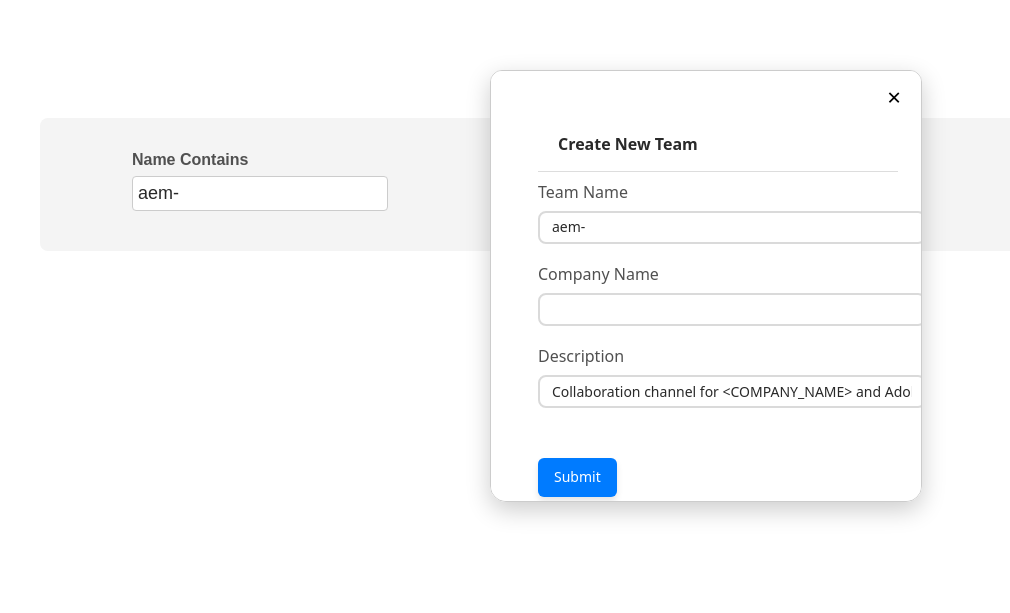
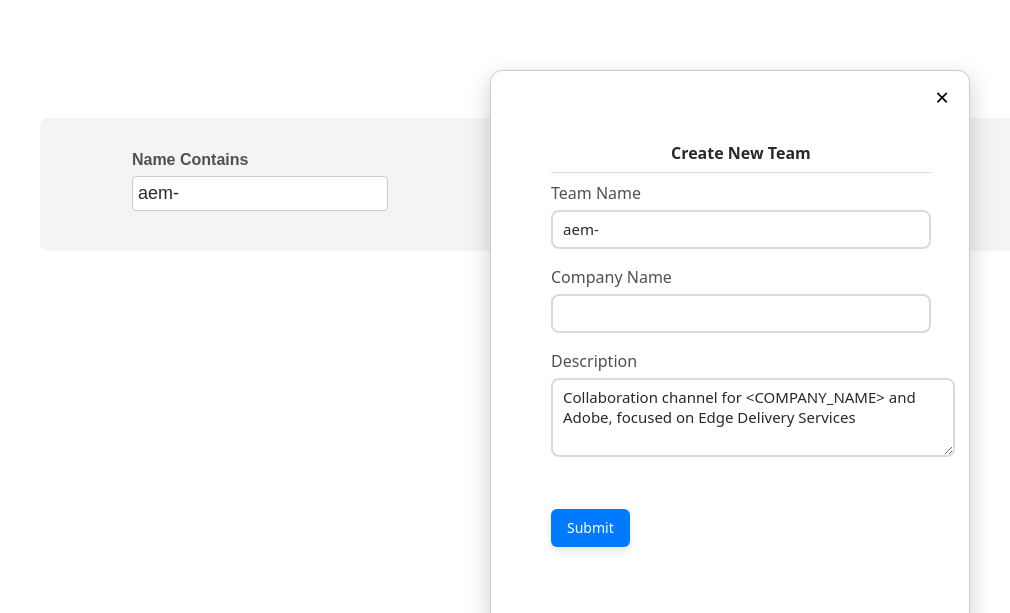
Before and after one commit to aemdemos/eds-channel-tracker, a website: page teams-admin/index.html in a window 1280 px wide. Both pictures are taken after a click on the button "Create New Team". Shown: the part 262-875 px from the top of the page, 0-1010 px from the left. Before the commit the page ends 800 px from the top, so only its background shows below. Drawn offline with Linux system fonts and the light colour scheme.

Commit message:
createTeamModal

```diff
--- a/teams-admin/main.css
+++ b/teams-admin/main.css
@@ -680,3 +680,55 @@ td.member-column:hover {
 #create-team-form input {
     margin-bottom: 20px;
 }
+.create-team-modal,
+#create-team-modal.modal {
+    max-height: 90vh; /* Use up to 90% of viewport height */
+    width: 480px;
+    max-width: 95vw;
+    padding: 32px 28px;
+    box-sizing: border-box;
+    overflow: visible; /* Prevent unnecessary scrollbars */
+}
+#create-team-modal .modal-header {
+    padding-top: 8px !important;
+    padding-bottom: 8px !important;
+    justify-content: center !important;
+    text-align: center;
+}
+
+#create-team-modal .modal-content {
+    max-height: none;
+    padding-bottom: 0;
+}
+
+#create-team-form {
+    max-height: none;
+    overflow: visible;
+}
+
+#create-team-form label {
+    display: block;
+    margin-bottom: 6px;
+    font-weight: 500;
+    text-align: left;
+}
+
+#create-team-form input[type="text"] {
+    width: 100%;
+    box-sizing: border-box;
+    margin-bottom: 18px;
+    padding: 8px 10px;
+    font-size: 15px;
+}
+#create-team-form input[type="text"]#new-team-description {
+    width: 100%;
+    min-width: 0;
+    font-size: 15px;
+    padding: 8px 10px;
+    margin-bottom: 18px;
+}
+
+#create-team-form .button-wrapper {
+    margin-top: 1.5em;
+    text-align: right;
+}
--- a/teams-admin/main.js
+++ b/teams-admin/main.js
@@ -684,7 +684,8 @@ createTeamBtn.addEventListener('click', () => {
       <label for="new-company-name">Company Name</label>
       <input type="text" id="new-company-name" />
       <label for="new-team-description">Description</label>
-      <input type="text" id="new-team-description" name="description" value="Collaboration channel for <COMPANY_NAME> and Adobe, focused on Edge Delivery Services" required />
+      <textarea id="new-team-description" name="description" rows="3" required
+         style="width:100%;resize:vertical;font-size:15px;padding:8px 10px;margin-bottom:18px;">Collaboration channel for <COMPANY_NAME> and Adobe, focused on Edge Delivery Services</textarea>
       <div class="button-wrapper" style="margin-top: 1em;">
         <button type="submit" class="button">Submit</button>
       </div>
```
